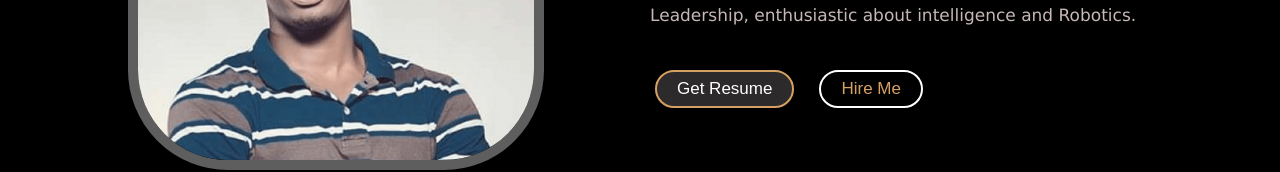
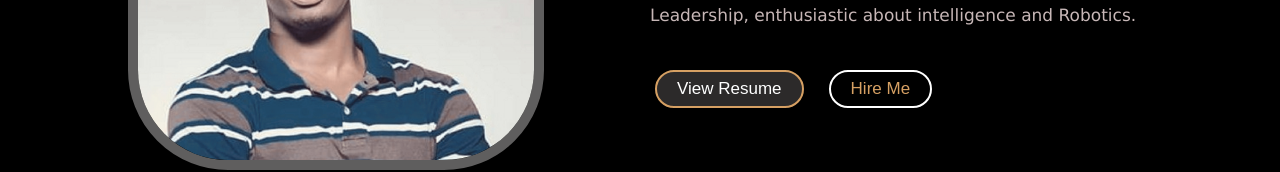
Before and after one commit to Osinachi-cloud/Personal-Portfolio, a React (Create React App) app: page / in a window 1280 px wide. Shown: the part 483-655 px from the top of the page. Built offline with nearby package versions, Linux system fonts and the light colour scheme.

Commit message:
added resume  download button

```diff
--- a/src/Header.css
+++ b/src/Header.css
@@ -2,6 +2,10 @@
     margin: 0;
     padding:0;
     box-sizing: border-box;
+}
+a{
+    text-decoration: none;
+    color:white;
 }
 .header{
 
--- a/src/Header.js
+++ b/src/Header.js
@@ -3,7 +3,7 @@ import  jsPDF  from "jspdf";
 import { Button } from 'reactstrap';
 import './Header.css'
 import Typical from 'react-typical';
-import logo from './osinachi.png';
+import cv from './ogbodo-uchenna.pdf';
 
 
 
@@ -12,10 +12,10 @@ function Header() {
 
     const pdfGenerate = ()=>{
         var doc = new jsPDF('landscape','px','a4','false');
-        doc.addImage(logo, 'PNG', 65,20,500,400)
-        doc.addPage()
-        doc.text(120,410,'Name')
-        doc.save('osinachi.png')
+        // doc.addImage(cv, 'PDF', 65,20,500,400)
+        doc.addPage(cv, 'PDF')
+        // doc.text(120,410,'Name')
+        doc.save('ogbodo-uchenna.pdf')
     }
 
 
@@ -74,9 +74,9 @@ function Header() {
                         </div>
 
                         <div className="buttons">
-                            <Button onClick={pdfGenerate} className="get__resume">Get resume</Button>
+                            <button  className="get__resume"><a href="ogbodo-uchenna.pdf">View Resume</a></button>
                             <button  className="hire__me"><a href="#contact">Hire Me</a></button>
-                            {/* <Button onClick={pdfGenerate}>download PDF</Button> */}
+
                         </div>
 
 
```
Also changed, not shown: 2 other files (tests, documents, lock files or other folders).
